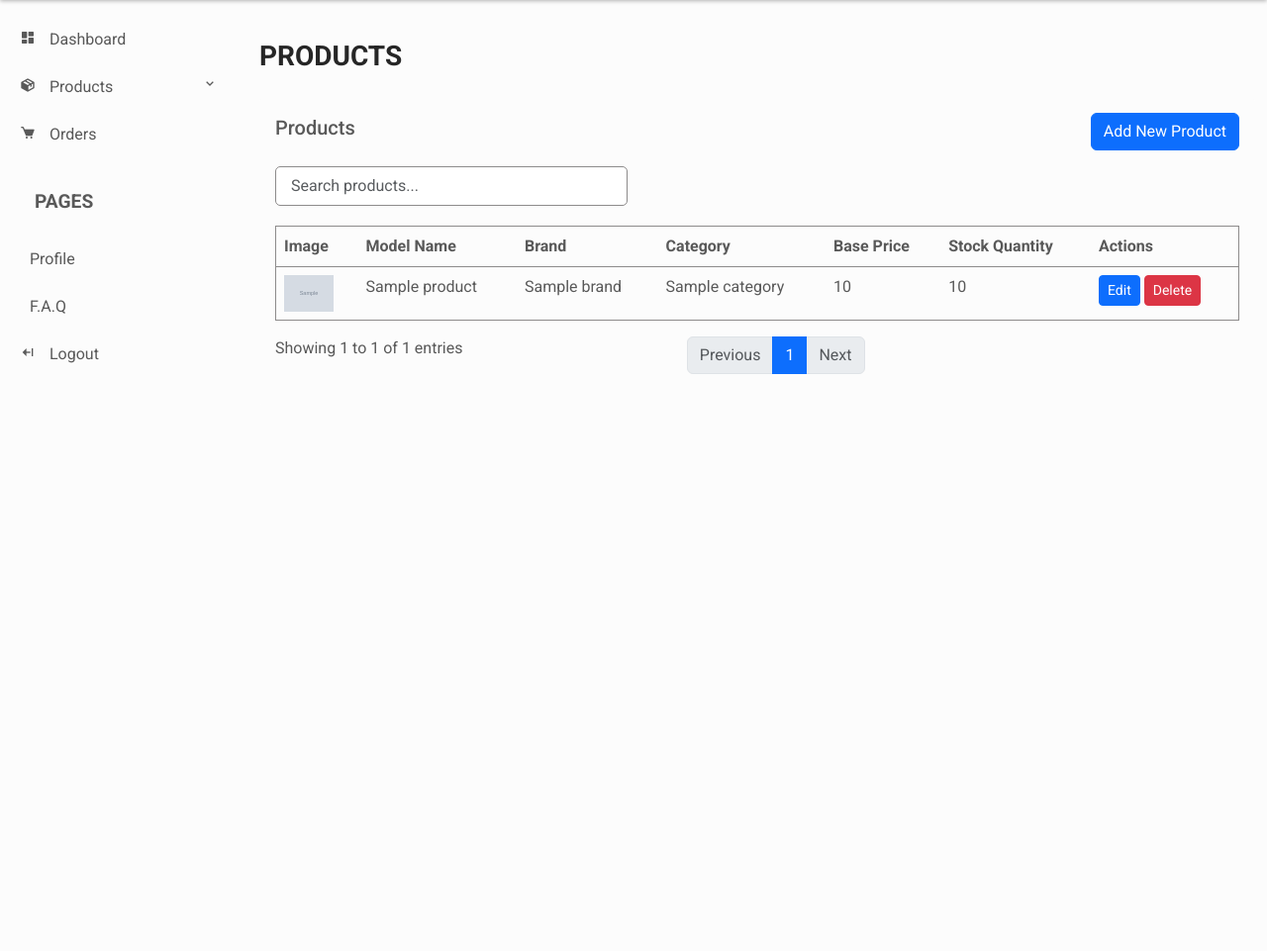
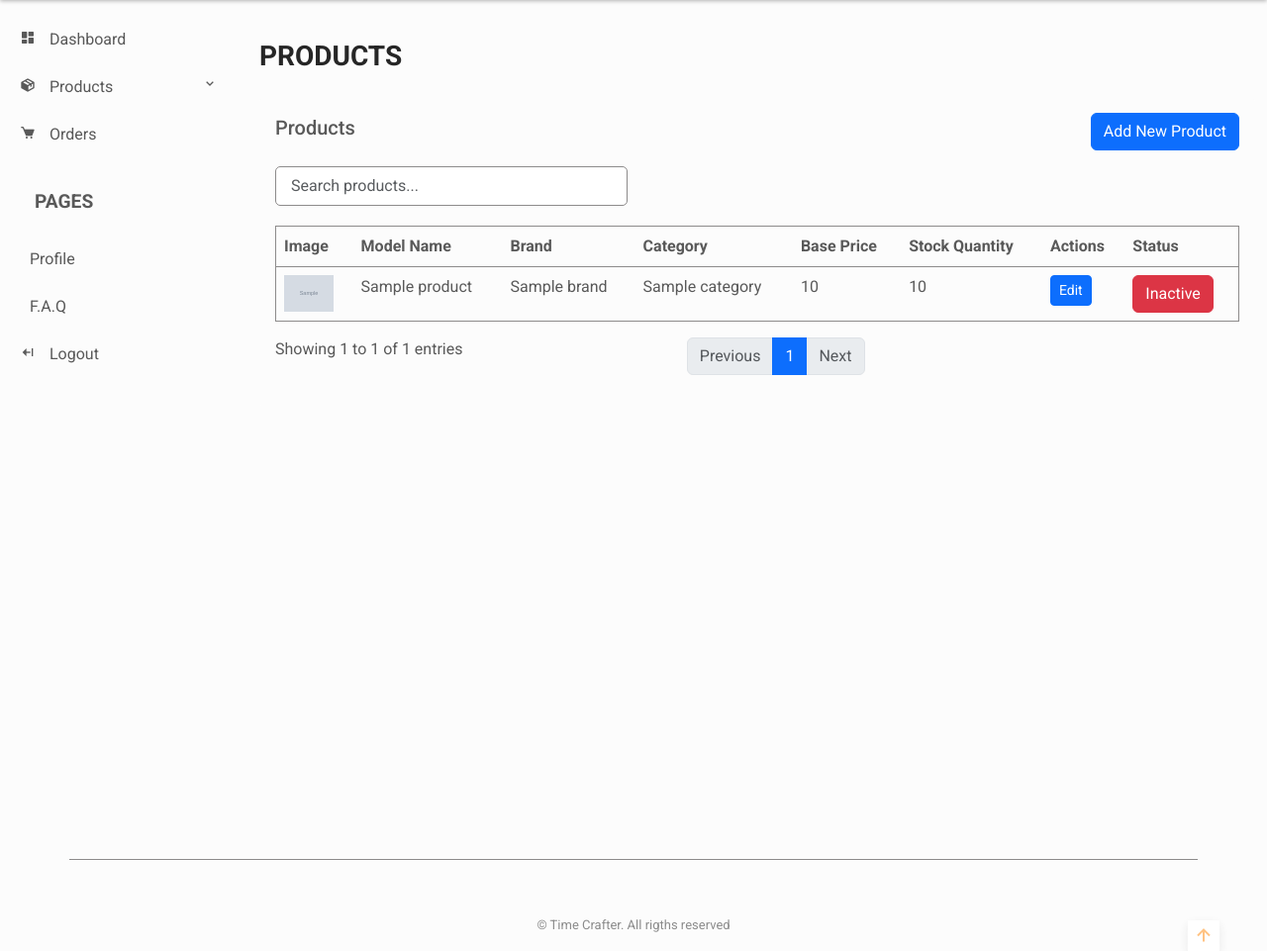
Before and after one commit to albinkroby/Timecraft, a Django app: template vendorapp/templates/vendorapp/product_list.html in a window 1280 px wide. Shown: the part 78-1039 px from the top of the page at 99% size. Before the commit the page ends 456 px from the top, so only its background shows below. Run offline with Django 4.2, Linux system fonts and the light colour scheme; the template is opened without the code that fills it: most values are stand-ins (such as "Sample title", 1, 10 or a date in 2020); grey boxes marked "Sample" are stand-in pictures; one stand-in notice (Sample message) is shown; some libraries are stand-ins or nearby versions.

Commit message:
update product-list

```diff
--- a/Timecrafter/settings.py
+++ b/Timecrafter/settings.py
@@ -50,6 +50,7 @@ INSTALLED_APPS = [
     'django.contrib.staticfiles',
     'django.contrib.sites',
     'social_django',
+    'widget_tweaks',
 
 ]
 
--- a/vendorapp/templates/vendorapp/base.html
+++ b/vendorapp/templates/vendorapp/base.html
@@ -41,6 +41,7 @@
 
     <div class="d-flex flex-column" id="wrapper">
         <!-- Navbar -->
+        <header id="header">
         <nav class="navbar sticky-top navbar-expand-lg">
             <div class="container-fluid">
                 <div class="navbar-heading">
@@ -93,7 +94,8 @@
                     </li>
                 </ul>
             </div>
-        </nav>
+            </nav>
+        </header>
         <div class="d-flex flex-row mt-3" id="content-wrapper">
         <!-- Sidebar -->
             <div id="sidebar-wrapper">
@@ -161,7 +163,13 @@
         </div>
     </div>
     <!-- /#wrapper -->
+    <!--==================== FOOTER ====================-->
+<footer class="footer my-1 ">
+    <div class="footer__container container grid">
 
+    </div>
+    <span class="footer__copy">&#169; Time Crafter. All rigths reserved</span>
+</footer>
     <!--=============== SCROLL UP ===============-->
 
     <a href="#" class="scrollup" id="scroll-up">
@@ -171,11 +179,12 @@
     <!--=============== SWIPER JS ===============-->
     <script src="{% static 'js/swiper-bundle.min.js'%}"></script>
 
+    <!--=============== MAIN JS ===============-->
+    <script src="{% static 'js/main.js'%}"></script>
+
     <!--=============== Extra JS ===============-->
     {% block extra_js %}
     {% endblock %}
-    <!--=============== MAIN JS ===============-->
-    <script src="{% static 'js/main.js'%}"></script>
     <script>
         $("#menu-toggle").click(function(e) {
             // Toggle menu icon
--- a/vendorapp/templates/vendorapp/product_list.html
+++ b/vendorapp/templates/vendorapp/product_list.html
@@ -20,6 +20,7 @@
                     <th>Base Price</th>
                     <th>Stock Quantity</th>
                     <th>Actions</th>
+                    <th>Status</th>
                 </tr>
             </thead>
             <tbody>
@@ -37,7 +38,10 @@
                     <td>{{ product.available_stock }}</td>
                     <td>
                         <a href="{% url 'vendorapp:edit_product' product.id %}" class="btn btn-sm btn-primary">Edit</a>
-                        <a href="{% url 'vendorapp:delete_product' product.id %}" class="btn btn-sm btn-danger" onclick="return confirm('Are you sure you want to delete this product?')">Delete</a>
+                        {% comment %} <a href="{% url 'vendorapp:delete_product' product.id %}" class="btn btn-sm btn-danger" onclick="return confirm('Are you sure you want to delete this product?')">Delete</a> {% endcomment %}
+                    </td>
+                    <td>
+                        <button class="btn {% if product.is_active %} btn-success {% else %} btn-danger {% endif %} toggle-status" data-product-id="{{ product.id }}" data-status="{% if product.is_active %}false{% else %}true{% endif %}">{% if product.is_active %}Active{% else %}Inactive{% endif %}</button>
                     </td>
                 </tr>
                 {% endfor %}
@@ -53,6 +57,24 @@
 <script type="text/javascript" src="https://cdn.datatables.net/1.10.24/js/dataTables.bootstrap5.min.js"></script>
 <script>
     $(document).ready(function() {
+        // Function to get CSRF token from cookies
+        function getCookie(name) {
+            let cookieValue = null;
+            if (document.cookie && document.cookie !== '') {
+                const cookies = document.cookie.split(';');
+                for (let i = 0; i < cookies.length; i++) {
+                    const cookie = cookies[i].trim();
+                    if (cookie.substring(0, name.length + 1) === (name + '=')) {
+                        cookieValue = decodeURIComponent(cookie.substring(name.length + 1));
+                        break;
+                    }
+                }
+            }
+            return cookieValue;
+        }
+
+        const csrftoken = getCookie('csrftoken');
+
         $('#productTable').DataTable({
             "pageLength": 10,
             "lengthChange": false,
@@ -72,7 +94,43 @@
 
         // Move search bar to the left
         $('.dataTables_filter').css('text-align', 'left');
+
+        $(document).on('click', '.toggle-status', function() {
+            var productId = $(this).data('product-id');
+            var status = $(this).data('status');
+            $.ajax({
+                url: '{% url "vendorapp:toggle_product_status" %}',
+                type: 'POST',
+                data: {
+                    'product_id': productId,
+                    'status': status
+                },
+                headers: {
+                    'X-CSRFToken': csrftoken
+                },
+                success: function(response) {
+                    if (response.success) {
+                        showCustomAlert('Product status updated successfully');
+                        setTimeout(function() {
+                            location.reload();
+                        }, 1000);
+                    } else {
+                        showCustomAlert('Error updating product status');
+                    }
+                },
+                error: function(xhr, status, error) {
+                    showCustomAlert('Error updating product status');
+                }
+            });
+        });
+
+        {% if messages %}
+            {% for message in messages %}
+                showCustomAlert('{{ message }}');
+            {% endfor %}
+        {% endif %}
     });
+
 </script>
 
 {% endblock %}
```
